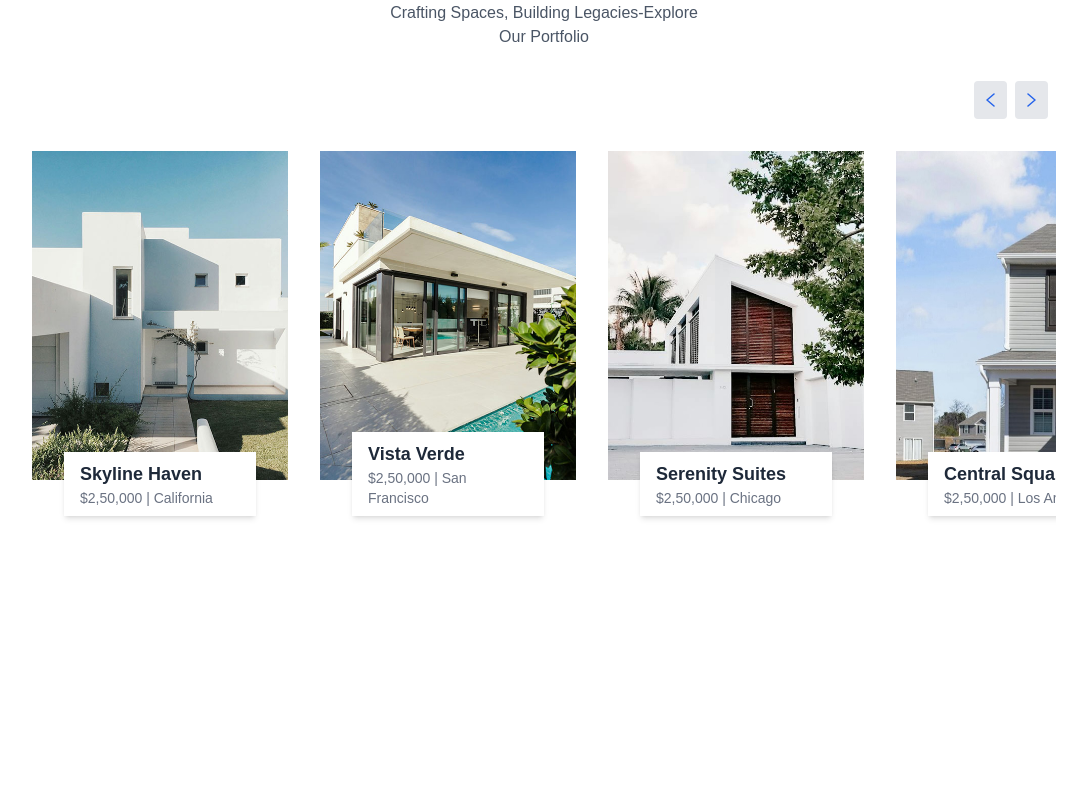
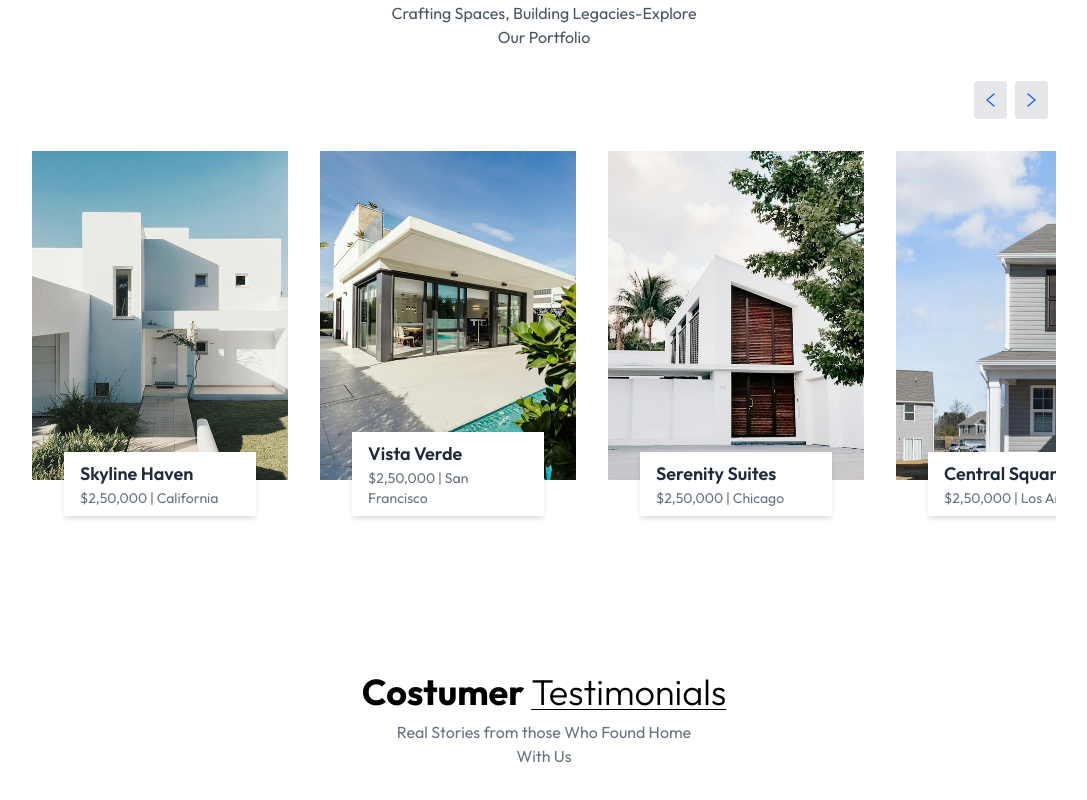
Before and after one commit to Pedrohenriquezuza/Real-Estate-Project, a React (Vite) app: page / in a window 1280 px wide. Shown: the part 1823-2623 px from the top of the page, without its empty margins (96-1183 px from the left). Before the commit the page ends 2455 px from the top, so only its background shows below. Built offline with nearby package versions, Linux system fonts and the light colour scheme.

Commit message:
Fix: corrected the site font that was broken

```diff
--- a/index.html
+++ b/index.html
@@ -4,6 +4,12 @@
     <meta charset="UTF-8" />
     <link rel="icon" type="image/svg+xml" href="/favicon.svg" />
     <meta name="viewport" content="width=device-width, initial-scale=1.0" />
+    <link rel="preconnect" href="https://fonts.googleapis.com" />
+    <link rel="preconnect" href="https://fonts.gstatic.com" crossorigin />
+    <link
+      href="https://fonts.googleapis.com/css2?family=Outfit:wght@100..900&display=swap"
+      rel="stylesheet"
+    />
     <title>Propriedades - ZuzaHouse</title>
   </head>
   <body>
--- a/src/App.jsx
+++ b/src/App.jsx
@@ -2,12 +2,14 @@
 import { Header } from "./components/Header.jsx";
 import { About } from "./components/About.jsx";
 import { Projects } from "./components/Projects.jsx";
+import { Testimonails } from "./components/Testimonails.jsx";
 const App = () => {
   return (
     <div className="w-full overflow-hidden">
       <Header />
       <About />
       <Projects />
+      <Testimonails />
     </div>
   );
 };
--- /dev/null
+++ b/src/components/Testimonails.jsx
@@ -0,0 +1,19 @@
+export const Testimonails = () => {
+  return (
+    <div
+      className="container mx-auto py-10 lg:px-32 w-full overflow-hidden"
+      id="testimonails"
+    >
+      <h1 className="text-2xl sm:text-4xl font-bold mb-2 text-center">
+        Costumer{" "}
+        <span className="underline underline-offset-4 decoration-1 under font-light">
+          Testimonials
+        </span>
+      </h1>
+
+      <p className="text-center text-gray-500 mb-12 max-w-80 mx-auto">
+        Real Stories from those Who Found Home With Us
+      </p>
+    </div>
+  );
+};
--- a/src/index.css
+++ b/src/index.css
@@ -1,6 +1,5 @@
 @import "tailwindcss";
-@import url("https://fonts.googleapis.com/css2?family=Outfit:wght@100..900&display=swap");
 
 * {
-    font-family: "Outfit", sans-serif;
+  font-family: "Outfit", sans-serif;
 }
```
